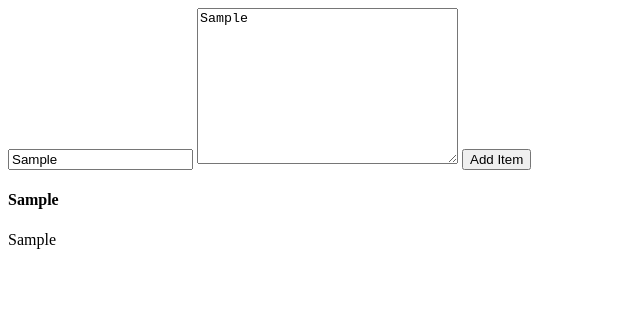
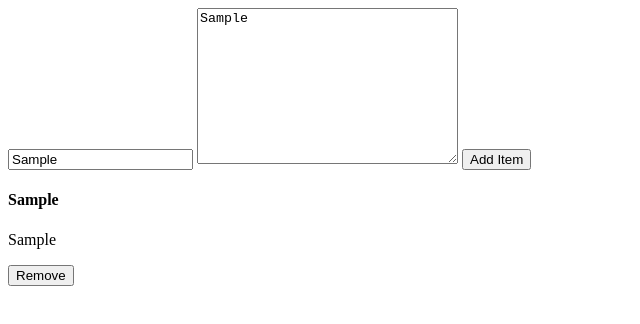
Before and after one commit to Amir-Potato/todo-list, a plain HTML site: page index.html in a window 1280 px wide. Both pictures are taken after typing "Sample", "Sample" into the empty fields and a click on the button "Add Item". Shown: the whole page, without its empty margins (0-640 px from the left). Drawn offline with Linux system fonts and the light colour scheme.

Commit message:
Added remove button feature

```diff
--- a/index.html
+++ b/index.html
@@ -20,6 +20,6 @@
       </div>
     </main>
     <script type="module" src="script.js"></script>
-    <script type="module" src="card.js"></script>
+    <script type="module" src="modules/card.js"></script>
   </body>
 </html>
--- a/modules/card.js
+++ b/modules/card.js
@@ -1,17 +1,38 @@
 export function createCard(title, desc) {
+
+//creates card elements
+  let cardContainer = document.createElement('div');
   let card = document.createElement('div');
   let cardTitle = document.createElement('h4');
   let cardDescription = document.createElement('p');
   let cardActions = document.createElement('div');
+  let cardRemove = document.createElement('button');
 
+// assign title and description to the card
   cardTitle.innerText = title;
   cardDescription.innerText = desc;
 
+//configures button and classes
+  cardRemove.innerText = 'Remove';
+  card.classList.add('card');
+  cardContainer.classList.add('card-container');
+
+//appends card element to the card container
+  cardContainer.appendChild(card);
+
+//appends card title, description, and actions to the card
   card.appendChild(cardTitle);
   card.appendChild(cardDescription);
   card.appendChild(cardActions);
 
-  card.classList.add('card');
+//appends remove button to the card actions
+  cardActions.appendChild(cardRemove);
 
-  return card;
+//listener for the remove button
+  cardRemove.addEventListener('click', () => {
+    cardContainer.removeChild(card);
+  });
+
+
+  return cardContainer;
 }
```
